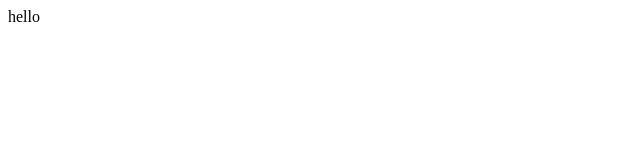
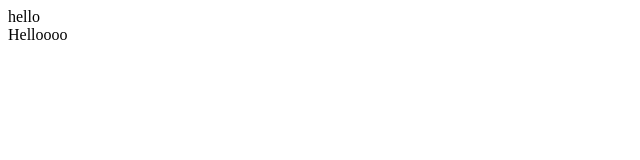
Before and after one commit to vvorkcloudtech/class-103, a React app: page / in a window 1280 px wide. Shown: the top 160 px of the page, without its empty margins (0-640 px from the left). Built offline with nearby package versions, Linux system fonts and the light colour scheme; the HTML template or start-up script is replaced by a standard one.

Commit message:
Service component added

```diff
--- a/src/js/components/App.jsx
+++ b/src/js/components/App.jsx
@@ -1,10 +1,12 @@
 import React from "react";
+import Services from './services';
 
 class App extends React.Component {
   render() {
     return (
       <div>
         <div>hello</div>
+        <Services/>
       </div>
     );
   }
--- /dev/null
+++ b/src/js/components/services.jsx
@@ -0,0 +1,11 @@
+import React, { Component } from 'react'
+
+export default class services extends Component {
+  render() {
+    return (
+      <div>
+        Helloooo
+      </div>
+    )
+  }
+}
```
Also changed, not shown: 1 other file (tests, documents, lock files or other folders).
